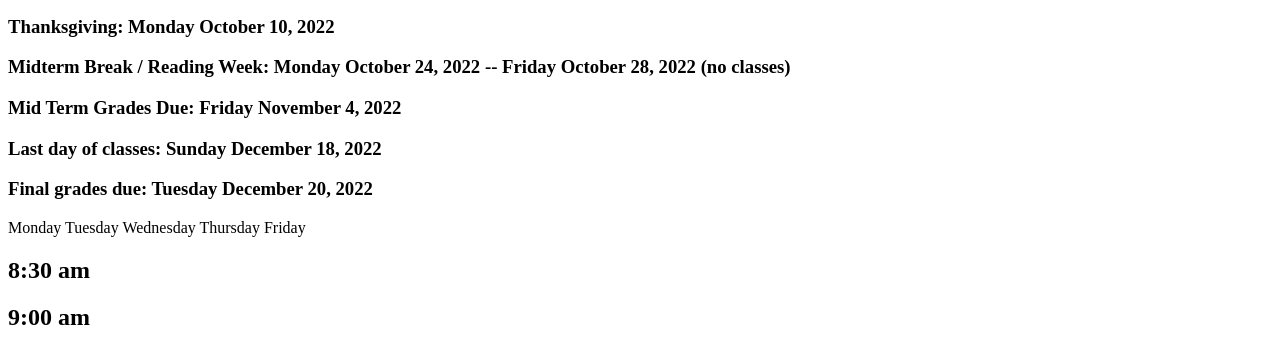
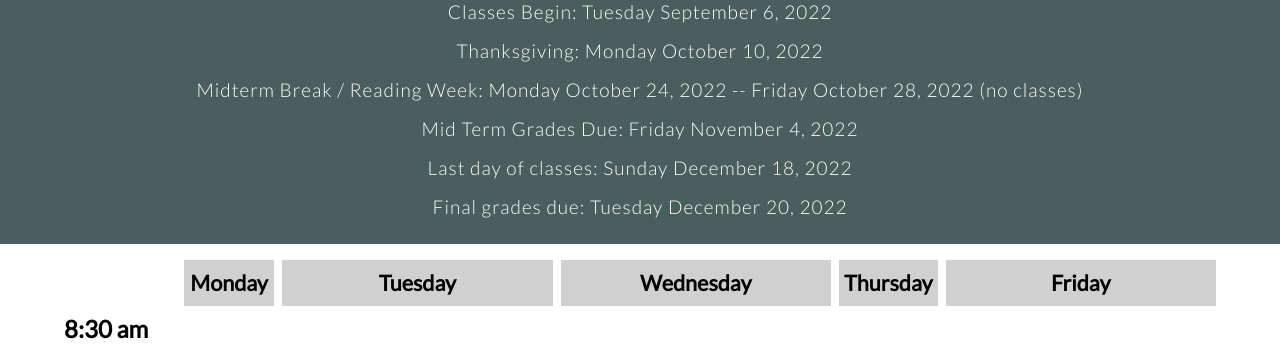
Before and after one commit to Felice63/SCHEDULE-Master, a plain HTML site: page index.html in a window 1280 px wide. Shown: the part 105-453 px from the top of the page. Drawn offline with Linux system fonts and the light colour scheme; a script that the page names is missing.

Commit message:
Update index.html

```diff
--- a/index.html
+++ b/index.html
@@ -6,7 +6,7 @@
 
     <title>Felice - 2022 Schedule</title>
     <link rel="stylesheet" href="http://fonts.googleapis.com/css?family=Lato:100,300,400">
-    <link rel="stylesheet" href="scheduleStyles-new.css">
+    <link rel="stylesheet" href="scheduleStyles.css">
   </head>
 
   <body>
```
